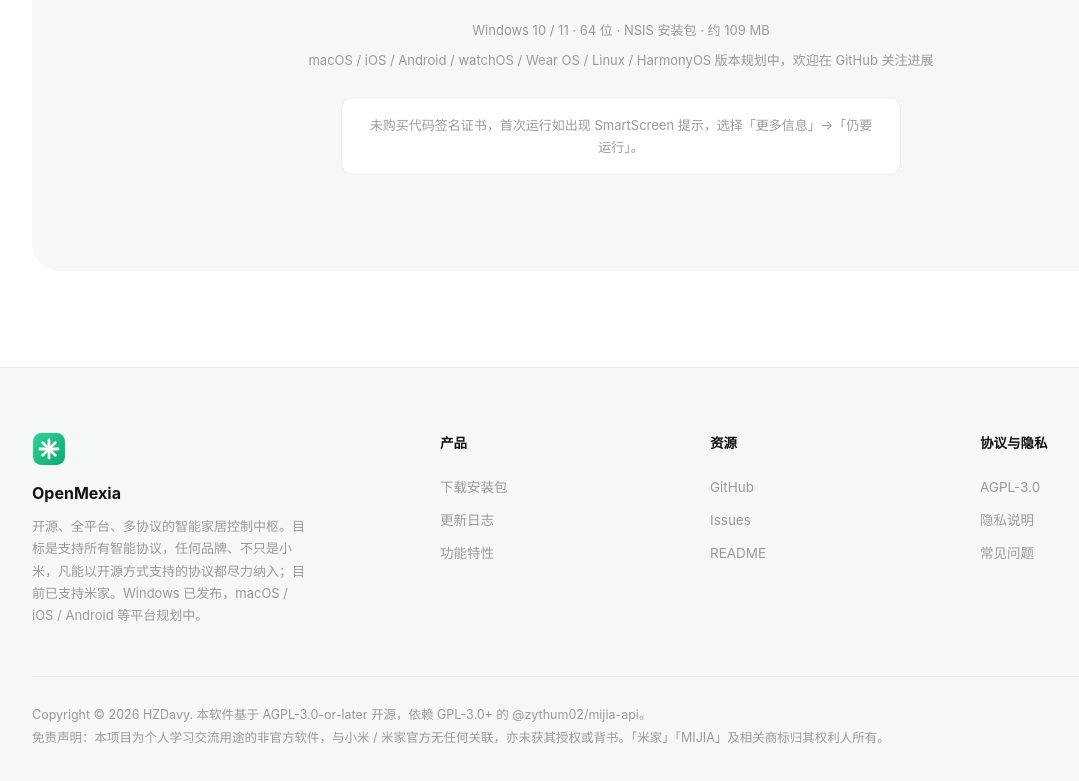
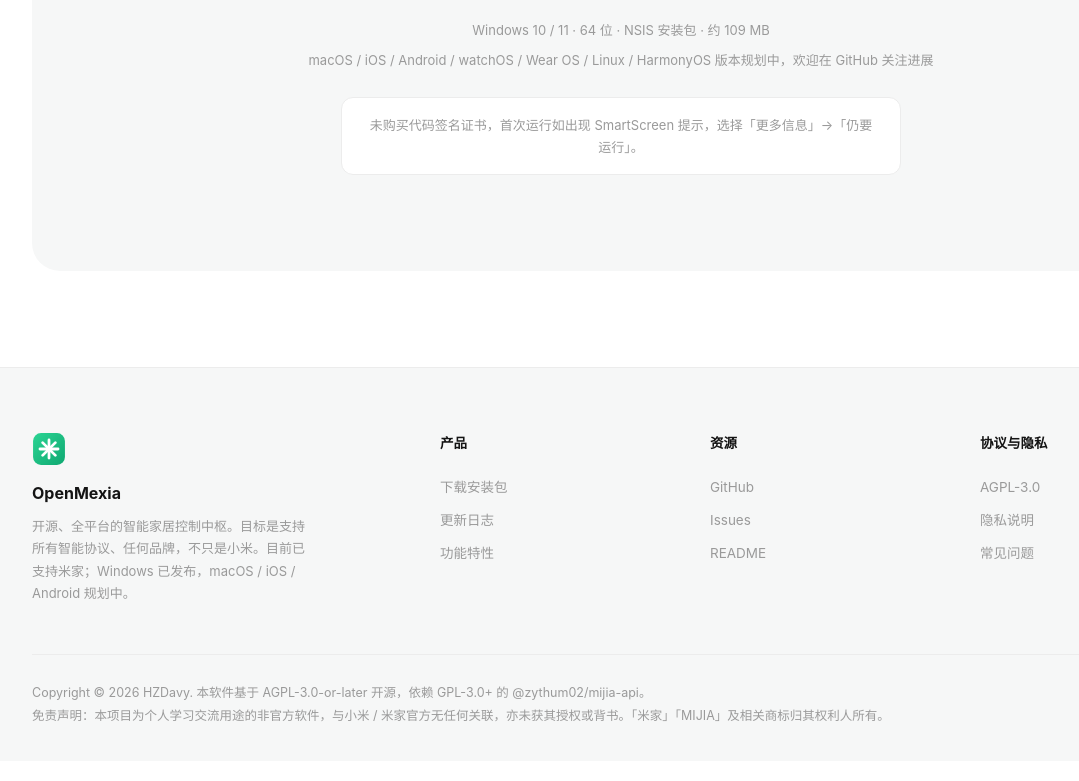
Before and after one commit to HZDavy/OpenMexia, a plain HTML site: page index.html in a window 1280 px wide. Shown: the part 5671-6452 px from the top of the page, without its empty margins (19-1098 px from the left). Drawn offline with Linux system fonts and the light colour scheme.

Commit message:
copy: shorten footer brand blurb

```diff
--- a/index.html
+++ b/index.html
@@ -682,7 +682,7 @@ footer{background:var(--bg-soft);border-top:1px solid var(--line);padding:64px 0
       <div class="foot-brand">
         <img src="docs/favicon.svg" alt="">
         <div class="nm"><span class="hidden-zh">OpenMexia</span><span class="hidden-en">OpenMexia</span></div>
-        <p><span class="hidden-zh">开源、全平台、多协议的智能家居控制中枢。目标是支持所有智能协议，任何品牌、不只是小米，凡能以开源方式支持的协议都尽力纳入；目前已支持米家。Windows 已发布，macOS / iOS / Android 等平台规划中。</span><span class="hidden-en">An open-source, cross-platform, multi-protocol smart home hub. The goal is to support every smart-home protocol — any brand, not just Xiaomi, covering whatever open source allows; Mi Home is supported today. Windows available; macOS, iOS, Android and more planned.</span></p>
+        <p><span class="hidden-zh">开源、全平台的智能家居控制中枢。目标是支持所有智能协议、任何品牌，不只是小米。目前已支持米家；Windows 已发布，macOS / iOS / Android 规划中。</span><span class="hidden-en">An open-source, cross-platform smart home hub. Built to support every smart-home protocol and any brand, not just Xiaomi. Mi Home supported today; Windows available, macOS / iOS / Android planned.</span></p>
       </div>
       <div class="foot-col">
         <h4><span class="hidden-zh">产品</span><span class="hidden-en">Product</span></h4>
```
